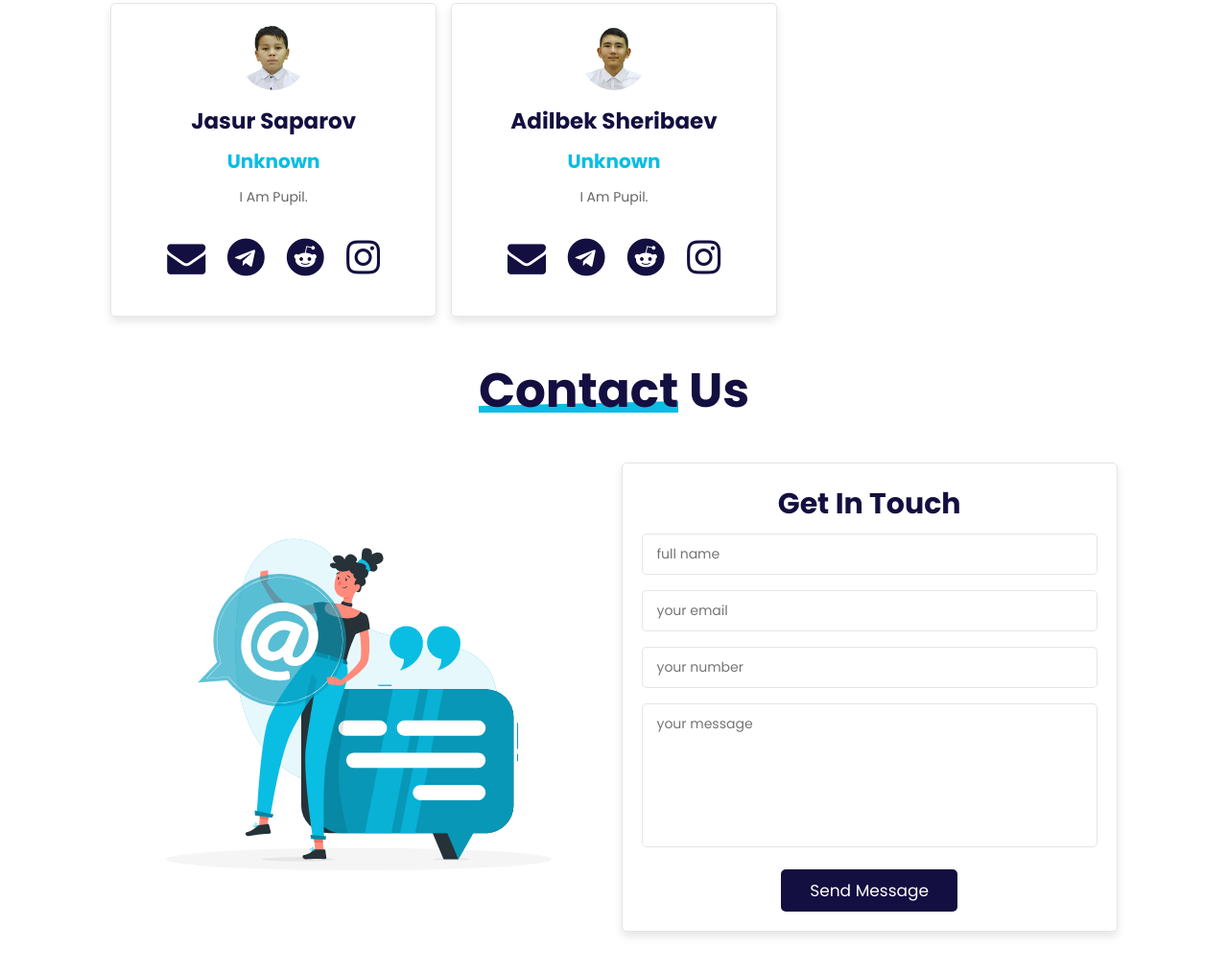
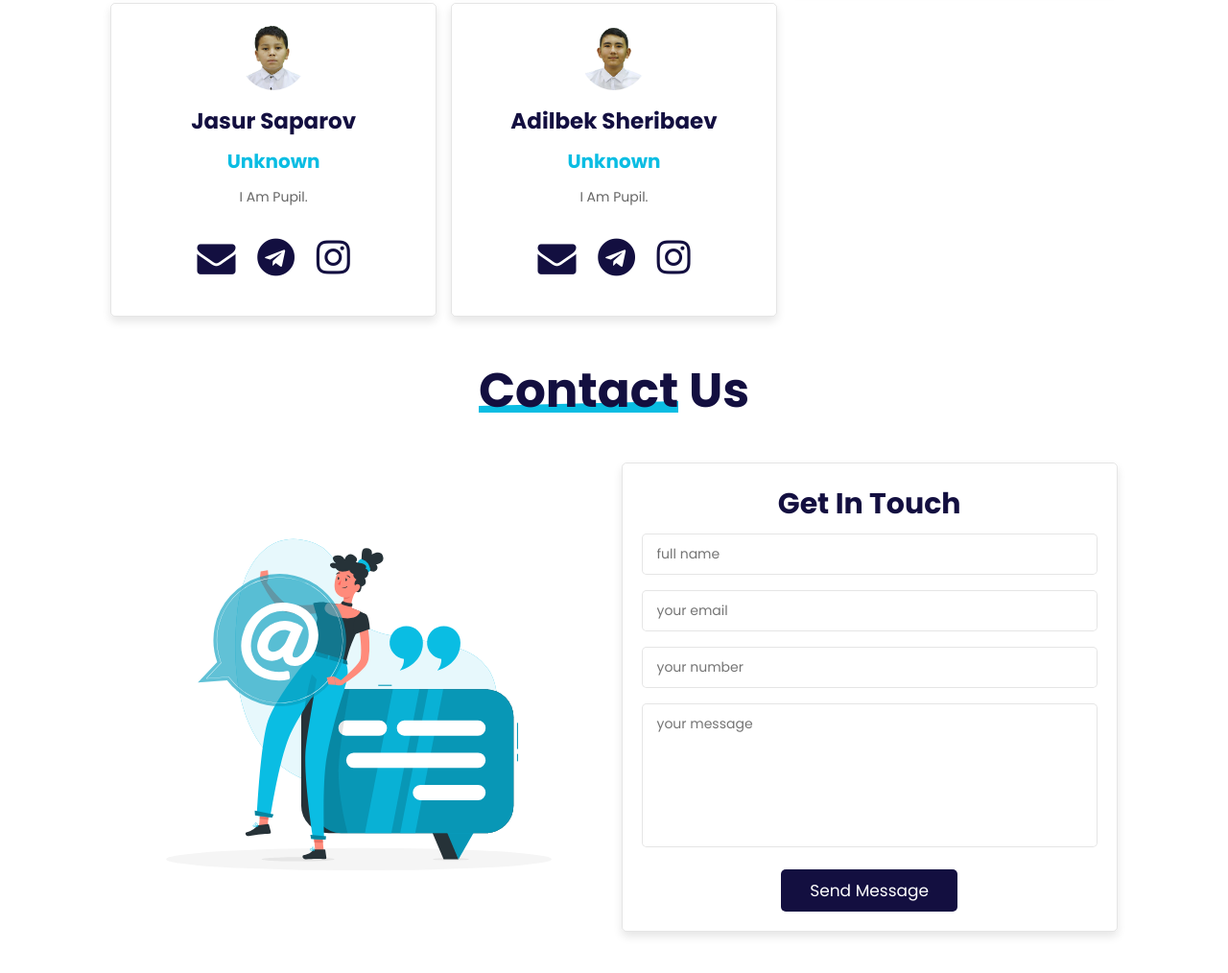
Before and after one commit to qmirzobek/airpollution, a plain HTML site: page index.html in a window 1280 px wide. Shown: the part 2584-3598 px from the top of the page at 96% size. Drawn offline with Linux system fonts and the light colour scheme.

Commit message:
Update index.html

```diff
--- a/index.html
+++ b/index.html
@@ -225,7 +225,6 @@
                 <div class="share ">
                     <a href="mailto:j.saparov@nukuspm.uz" target="_blank" class="fa fa-envelope"></a>
                     <a href="https://t.me/Saparov_J" target="_blank" class="fab fa-telegram"></a>
-                    <a href="# " target="_blank" class="fab fa-reddit "></a>
                     <a href="#" target="_blank" class="fab fa-instagram "></a>
                 </div>
             </div>
@@ -238,7 +237,6 @@
                 <div class="share ">
                     <a href="mailto:o.sheribaev@nukuspm.uz" target="_blank" class="fa fa-envelope"></a>
                     <a href="https://t.me/adilbeksher01" target="_blank" class="fab fa-telegram"></a>
-                    <a href="# " target="_blank" class="fab fa-reddit "></a>
                     <a href="https://www.instagram.com/o.sheribaev/" target="_blank" class="fab fa-instagram "></a>
                 </div>
             </div>
```
